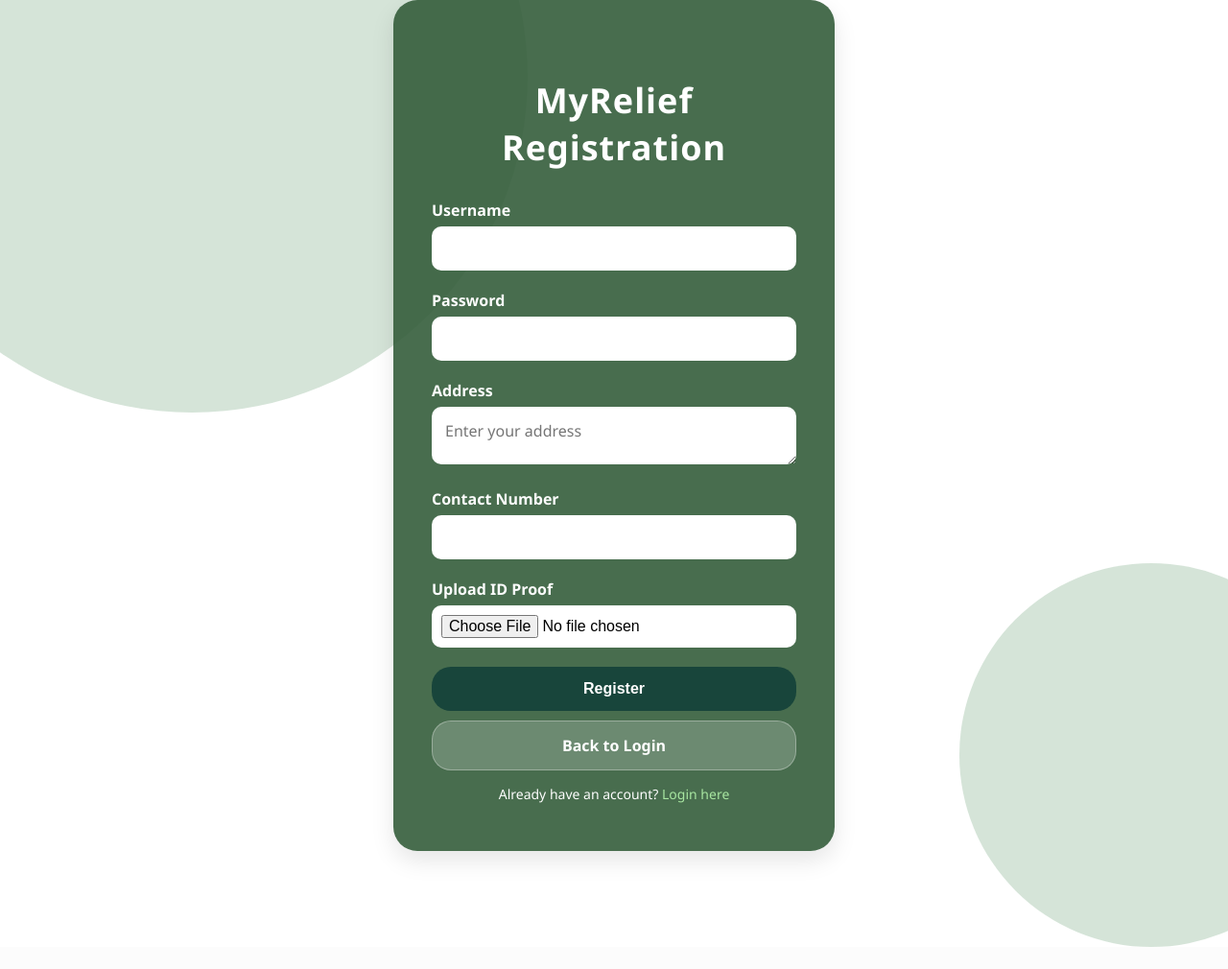
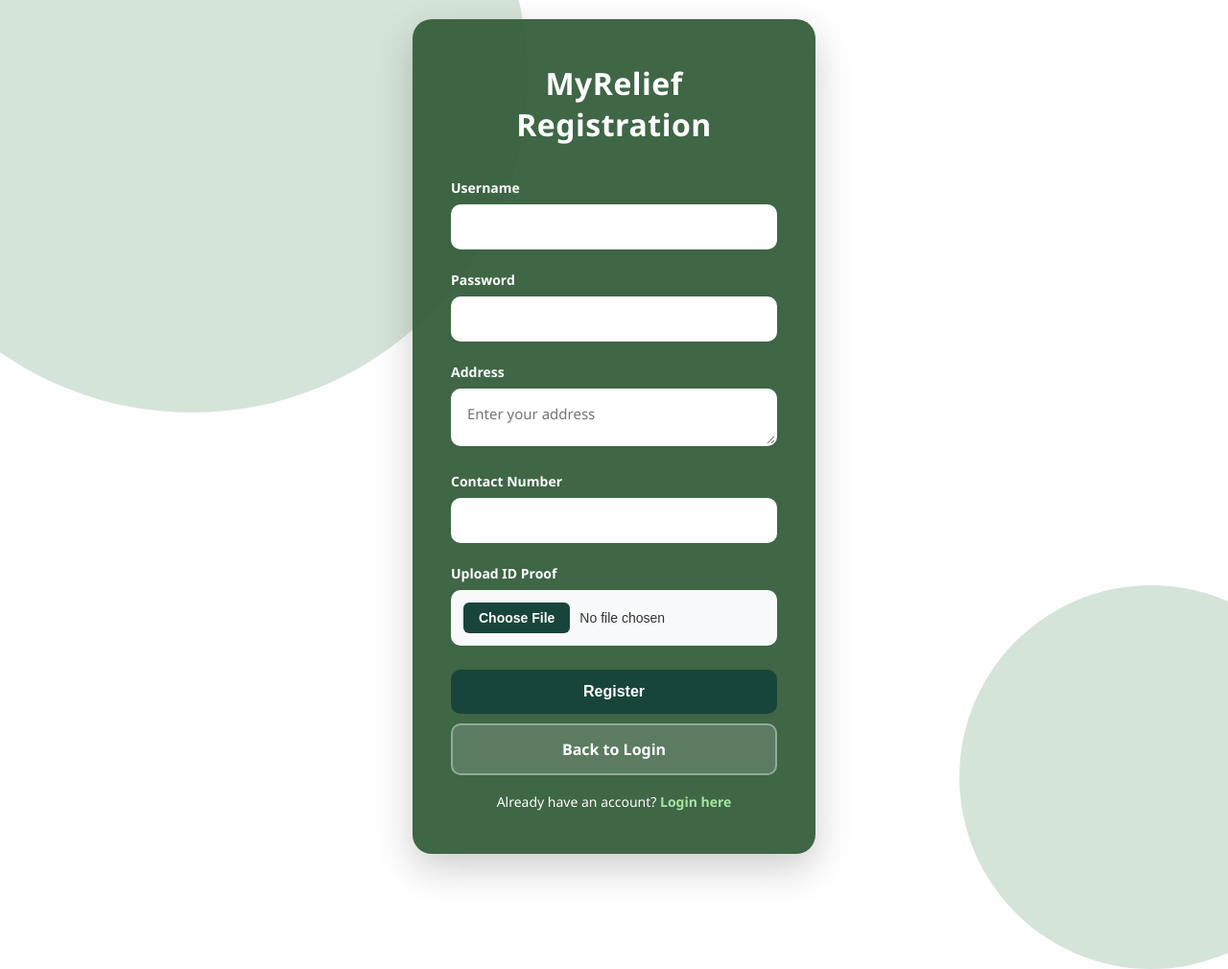
Before and after one commit to Jhaykeeh/CSIT327-G2-MyRelief, a Django app: page /register/ in a window 1280 px wide; the page is wider, and only the part inside the window is pictured. Shown: that part at 96% size. Before the commit the page ends 987 px from the top of that part, so only its background shows below. Run offline with Django 5.2, Linux system fonts and the light colour scheme.

Commit message:
update(register):Updated the register UI

```diff
--- a/register/templates/register.html
+++ b/register/templates/register.html
@@ -5,18 +5,23 @@
     <meta name="viewport" content="width=device-width, initial-scale=1.0">
     <title>MyRelief Registration</title>
     <style>
+        * {
+            margin: 0;
+            padding: 0;
+            box-sizing: border-box;
+        }
+
         /* --- Body Styling --- */
         body {
             font-family: 'Segoe UI', Tahoma, Geneva, Verdana, sans-serif;
             background-color: #ffffff;
-            margin: 0;
-            padding: 0;
             min-height: 100vh;
             display: flex;
             justify-content: center;
             align-items: center;
             position: relative;
-            overflow: hidden;
+            overflow-x: hidden;
+            padding: 20px;
         }
 
         /* --- Background Circles --- */
@@ -48,32 +53,34 @@
         .form-container {
             position: relative;
             z-index: 1;
-            background-color: rgba(53, 94, 59, 0.9);
-            padding: 50px 40px;
-            width: 380px;
-            border-radius: 25px;
-            box-shadow: 0 10px 25px rgba(0,0,0,0.1);
+            background-color: rgba(53, 94, 59, 0.95);
+            padding: 45px 40px;
+            width: 100%;
+            max-width: 420px;
+            border-radius: 20px;
+            box-shadow: 0 15px 40px rgba(0, 0, 0, 0.2);
             text-align: center;
         }
 
         /* --- Heading --- */
         .form-container h2 {
-            font-weight: 800;
-            font-size: 36px;
+            font-weight: 700;
+            font-size: 32px;
             color: #ffffff;
-            margin-bottom: 30px;
-            letter-spacing: 1px;
+            margin-bottom: 35px;
+            letter-spacing: 0.5px;
         }
 
         .form-group {
-            margin-bottom: 20px;
+            margin-bottom: 22px;
             text-align: left;
         }
 
         .form-group label {
             display: block;
-            margin-bottom: 6px;
+            margin-bottom: 8px;
             font-weight: 600;
+            font-size: 14px;
             color: #fdfdfd;
             text-align: left;
         }
@@ -82,20 +89,22 @@
         .form-group textarea,
         .form-group input[type="file"] {
             width: 100%;
-            padding: 14px;
+            padding: 13px 15px;
             margin-bottom: 0;
             border-radius: 10px;
-            border: none;
+            border: 2px solid transparent;
             background-color: #ffffff;
-            font-size: 16px;
+            font-size: 15px;
             box-sizing: border-box;
-            color: #000;
+            color: #333;
+            transition: all 0.3s ease;
         }
 
         .form-group input:focus,
         .form-group textarea:focus {
             outline: none;
-            box-shadow: 0 0 6px rgba(31,122,62,0.4);
+            border-color: #a8e6a1;
+            box-shadow: 0 0 0 3px rgba(168, 230, 161, 0.2);
         }
 
         .form-group textarea {
@@ -103,6 +112,7 @@
             max-height: 80px;
             resize: vertical;
             font-family: 'Segoe UI', Tahoma, Geneva, Verdana, sans-serif;
+            line-height: 1.5;
         }
 
         #id_address {
@@ -112,15 +122,32 @@
         }
 
         .form-group input[type="file"] {
-            padding: 10px;
-            background-color: #ffffff;
+            padding: 11px;
+            background-color: #f8f9fa;
             cursor: pointer;
+            font-size: 14px;
+        }
+
+        .form-group input[type="file"]::file-selector-button {
+            padding: 8px 16px;
+            background-color: #18453B;
+            color: white;
+            border: none;
+            border-radius: 6px;
+            cursor: pointer;
+            margin-right: 10px;
+            font-weight: 600;
+            transition: background 0.3s ease;
+        }
+
+        .form-group input[type="file"]::file-selector-button:hover {
+            background-color: #15572a;
         }
 
         .error-message {
             color: #ffb3b3;
             font-size: 12px;
-            margin-top: 5px;
+            margin-top: 6px;
             margin-bottom: 10px;
             text-align: left;
         }
@@ -130,8 +157,7 @@
         }
 
         .messages div {
-            color: #ffb3b3;
-            padding: 10px;
+            padding: 12px 15px;
             background: rgba(255, 0, 0, 0.1);
             border-radius: 8px;
             margin-bottom: 10px;
@@ -143,46 +169,50 @@
             padding: 14px;
             background-color: #18453B;
             border: none;
-            border-radius: 20px;
+            border-radius: 10px;
             color: white;
             font-size: 16px;
             font-weight: 600;
             cursor: pointer;
-            transition: background 0.3s ease;
+            transition: all 0.3s ease;
             margin-bottom: 10px;
         }
 
         .btn:hover {
             background-color: #15572a;
+            transform: translateY(-1px);
+            box-shadow: 0 4px 12px rgba(0, 0, 0, 0.25);
         }
 
         .back-btn {
             width: 100%;
             padding: 14px;
-            background-color: rgba(255, 255, 255, 0.2);
-            border: 1px solid rgba(255, 255, 255, 0.3);
-            border-radius: 20px;
+            background-color: rgba(255, 255, 255, 0.15);
+            border: 2px solid rgba(255, 255, 255, 0.35);
+            border-radius: 10px;
             color: white;
             font-size: 16px;
             font-weight: 600;
             cursor: pointer;
-            transition: background 0.3s ease;
+            transition: all 0.3s ease;
             text-decoration: none;
             display: inline-block;
             box-sizing: border-box;
         }
 
         .back-btn:hover {
-            background-color: rgba(255, 255, 255, 0.3);
+            background-color: rgba(255, 255, 255, 0.25);
+            border-color: rgba(255, 255, 255, 0.5);
+            transform: translateY(-1px);
         }
 
         .btn-container {
-            margin-top: 20px;
+            margin-top: 25px;
         }
 
         /* --- Signup Link --- */
         .login-link {
-            margin-top: 15px;
+            margin-top: 18px;
             font-size: 14px;
             color: #fdfdfd;
         }
@@ -190,11 +220,31 @@
         .login-link a {
             color: #a8e6a1;
             text-decoration: none;
-            font-weight: 500;
+            font-weight: 600;
         }
 
         .login-link a:hover {
             text-decoration: underline;
+        }
+
+        /* --- Responsive Design --- */
+        @media (max-width: 480px) {
+            body {
+                padding: 15px;
+            }
+
+            .form-container {
+                padding: 35px 30px;
+            }
+
+            .form-container h2 {
+                font-size: 28px;
+                margin-bottom: 28px;
+            }
+
+            .form-group {
+                margin-bottom: 18px;
+            }
         }
     </style>
 </head>
```
Also changed, not shown: register/migrations/0004_user.py (added).
